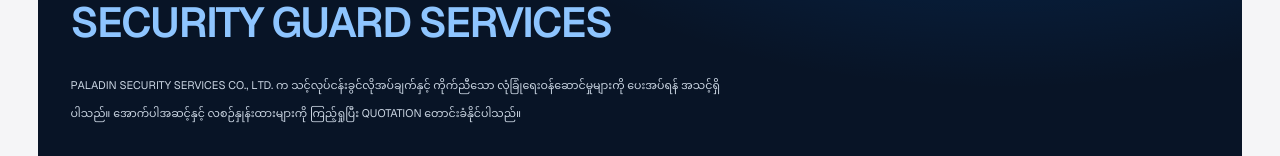
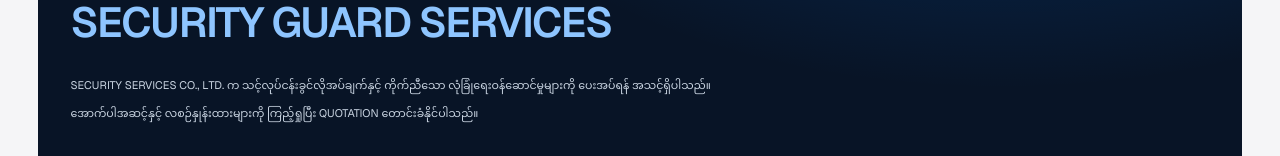
Before and after one commit to apexiveai/apexiveai-s-everywhere, a Next.js app in the folder frontend/: page /security-guards in a window 1280 px wide. Shown: the part 373-529 px from the top of the page. Built offline with nearby package versions, Linux system fonts and the light colour scheme; no server answers.

Commit message:
final san linn spaw

```diff
--- a/frontend/components/SecurityGuardServicePage.tsx
+++ b/frontend/components/SecurityGuardServicePage.tsx
@@ -98,7 +98,7 @@ export default function SecurityGuardServicePage() {
             <span className="mt-2 block text-blue-300">Security Guard Services</span>
           </h1>
           <p className="mt-6 max-w-2xl text-sm leading-7 text-slate-300 sm:text-base">
-            Paladin Security Services Co., Ltd. က သင့်လုပ်ငန်းခွင်လိုအပ်ချက်နှင့်
+            Security Services Co., Ltd. က သင့်လုပ်ငန်းခွင်လိုအပ်ချက်နှင့်
             ကိုက်ညီသော လုံခြုံရေးဝန်ဆောင်မှုများကို ပေးအပ်ရန် အသင့်ရှိပါသည်။
             အောက်ပါအဆင့်နှင့် လစဉ်နှုန်းထားများကို ကြည့်ရှုပြီး quotation
             တောင်းခံနိုင်ပါသည်။
```
